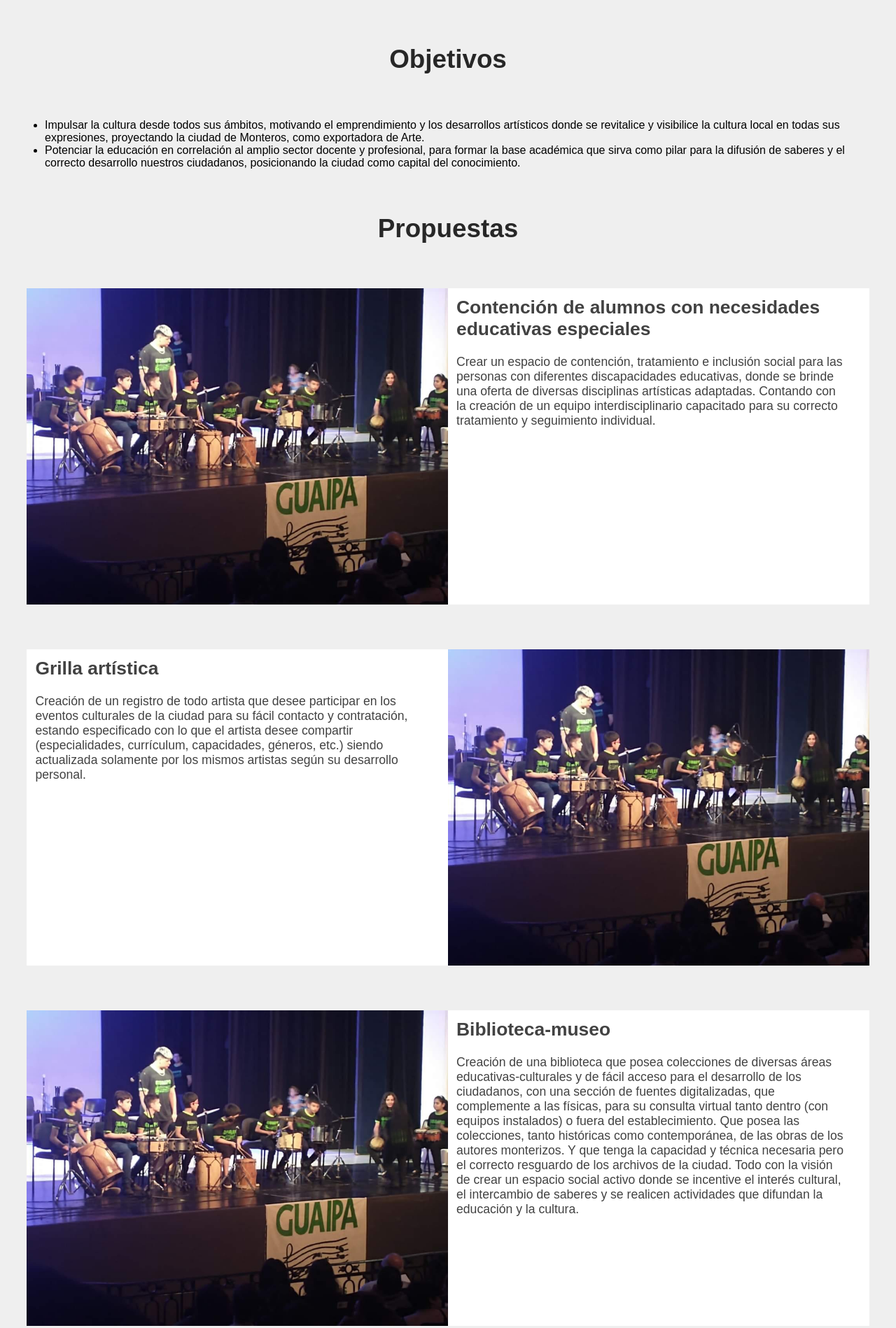
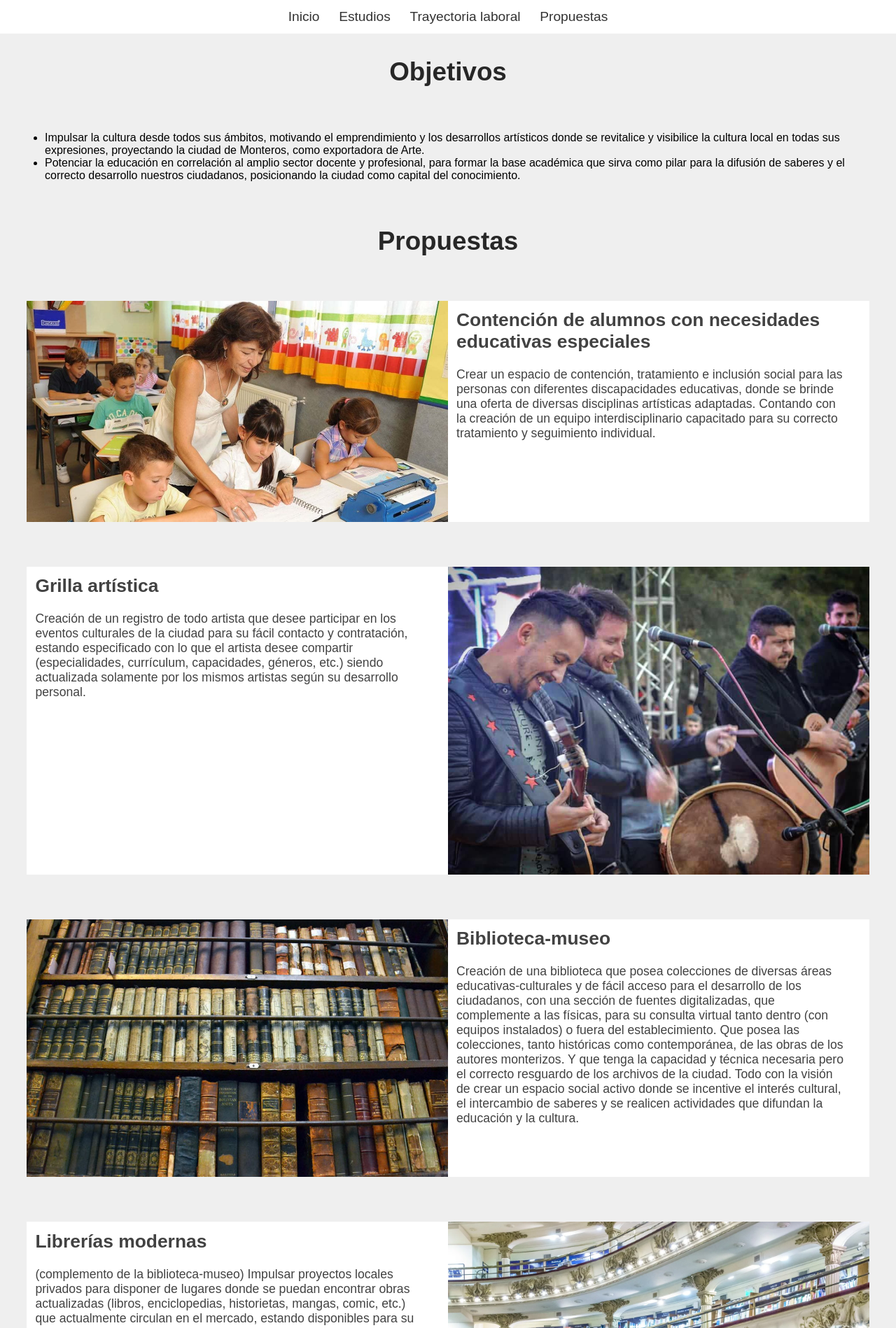
Before and after one commit to Lucasybanez/lucasybanez.github.io, a plain HTML site: page propuestas.html in a window 1280 px wide. Shown: the top 1898 px of the page at 70% size. Drawn offline with Linux system fonts and the light colour scheme.

Commit message:
photos add

```diff
--- a/propuestas.html
+++ b/propuestas.html
@@ -9,7 +9,16 @@
 </head>
 <body>
 
-    <section>
+    <nav class="flex-conteiner-nav">
+        <ul class="caja3">
+            <li> <a href="./index.html#inicio" id="select">Inicio</a> </li>
+            <li> <a href="./index.html#estudios" >Estudios</a> </li>
+            <li> <a href="./index.html#laboral">Trayectoria laboral</a> </li>
+            <li> <a href="./propuestas.html">Propuestas</a> </li>
+        </ul>
+    </nav>
+
+    <section> <br>
         <h2 class="titulos">Objetivos</h2>
 
         <div class="estudios_tit" id="estudios" >
@@ -27,7 +36,7 @@
 
     <section class="flex-conteiner4">
 
-        <img src="./img/guaipa.jpg" alt="" class="c4_caja1">
+        <img src="./img/prop1.jpg" alt="" class="c4_caja1">
 
         <div class="c4_caja2">
             <h2>Contención de alumnos con necesidades educativas especiales</h2> <br>
@@ -44,13 +53,13 @@
         </div>
 
 
-        <img src="./img/guaipa.jpg" alt="" class="c4_caja1">
+        <img src="./img/prop2.jpg" alt="" class="c4_caja1">
 
     </section>
 
     <section class="flex-conteiner4">
 
-        <img src="./img/guaipa.jpg" alt="" class="c4_caja1">
+        <img src="./img/prop3.jpg" alt="" class="c4_caja1">
 
         <div class="c4_caja2">
             <h2>Biblioteca-museo</h2> <br>
@@ -66,14 +75,14 @@
             <p>(complemento de la biblioteca-museo) Impulsar proyectos locales privados para disponer de lugares donde se puedan encontrar obras actualizadas (libros, enciclopedias, historietas, mangas, comic, etc.) que actualmente circulan en el mercado, estando disponibles para su compra con un stock amplio y generalizado, que abastezca la demanda académica-literaria que requiere el gran sector docente y profesional de la ciudad. </p><br>
         </div>
 
-        <img src="./img/guaipa.jpg" alt="" class="c4_caja1">
+        <img src="./img/prop4.webp" alt="" class="c4_caja1">
 
     </section>
 
 
     <section class="flex-conteiner4">
 
-        <img src="./img/guaipa.jpg" alt="" class="c4_caja1">
+        <img src="./img/prop5.jpg" alt="" class="c4_caja1">
 
         <div class="c4_caja2">
             <h2>Centro asistencial de productos ortopédicos</h2> <br>
@@ -89,14 +98,14 @@
             <p>Revalorizar del legado histórico restante impulsando un trabajo especializado de investigaciones donde se estudie e informe sobre la existencia de los espacios históricos de la región y del casco urbano, su legado a la sociedad monteriza e importancia tanto histórica como contemporánea; Preservar el patrimonio mediante una legislación que proteja el legado arquitectónico y resguarde o restaure, los elementos artísticos-culturales; e impulsar la creación de un “camino histórico” donde se oriente sobre la el desarrollo de la región y cuente con los monumentos a los próceres locales, primando a Bernabé Arroaz, y que al complementarlo con áreas de importancia sociales y económicas pueda crearse un verdadero circuito turístico dentro de la ciudad.</p><br>
         </div>
 
-        <img src="./img/guaipa.jpg" alt="" class="c4_caja1">
+        <img src="./img/prop6.jpg" alt="" class="c4_caja1">
 
     </section>
 
     <section class="flex-conteiner4">
 
 
-        <img src="./img/guaipa.jpg" alt="" class="c4_caja1">
+        <img src="./img/prop7.webp" alt="" class="c4_caja1">
 
         <div class="c4_caja2">
             <h2>El Ente cultural</h2> <br>
@@ -106,7 +115,7 @@
 
 
     </section>
-
+    <br><br><br>
 </body>
 
 </html>
```
Also changed, not shown: index.html (+13 -9 lines), img/prop1.jpg (added), img/prop2.jpg (added), img/prop3.jpg (added), img/prop4.webp (added), img/prop5.jpg (added), img/prop6.jpg (added), img/prop7.webp (added), 1 other file.
